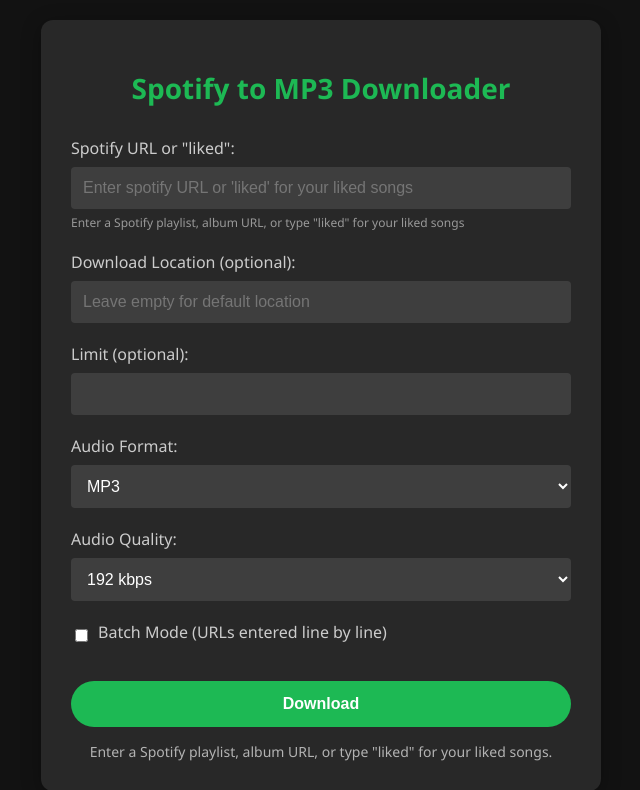
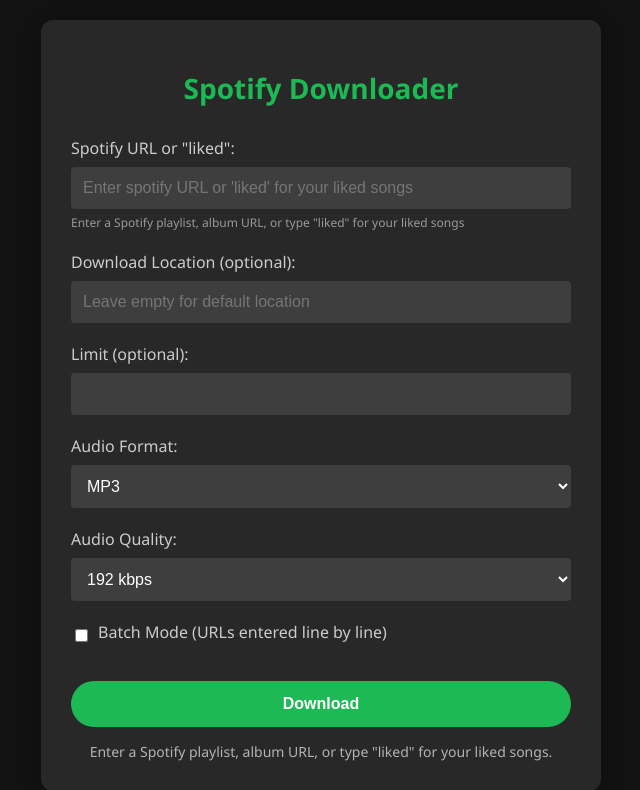
Before and after one commit to Sarthak2143/spotify-dl, a Flask app: page / in a window 1280 px wide. Shown: the top 790 px of the page, without its empty margins (319-959 px from the left). Run offline with Flask 3, Linux system fonts and the light colour scheme; parts of the project's set-up code (start-up, migrations or seed data) failed here and were passed over.

Commit message:
small changes.

```diff
--- a/templates/index.html
+++ b/templates/index.html
@@ -8,7 +8,7 @@
 </head>
 <body>
     <div class="container">
-        <h1>Spotify to MP3 Downloader</h1>
+        <h1>Spotify Downloader</h1>
 
         {% if error %}
         <div class="alert alert-error">
```
Also changed, not shown: README.md.
